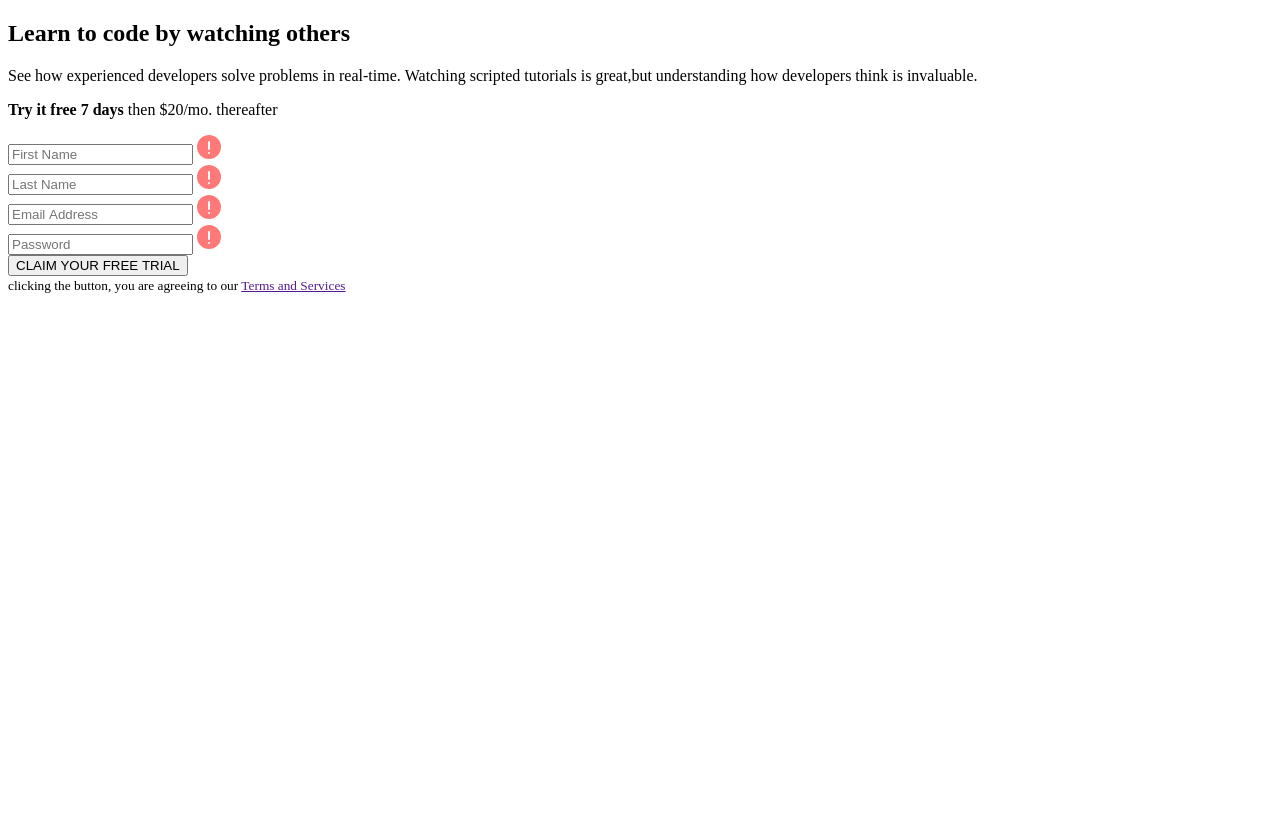
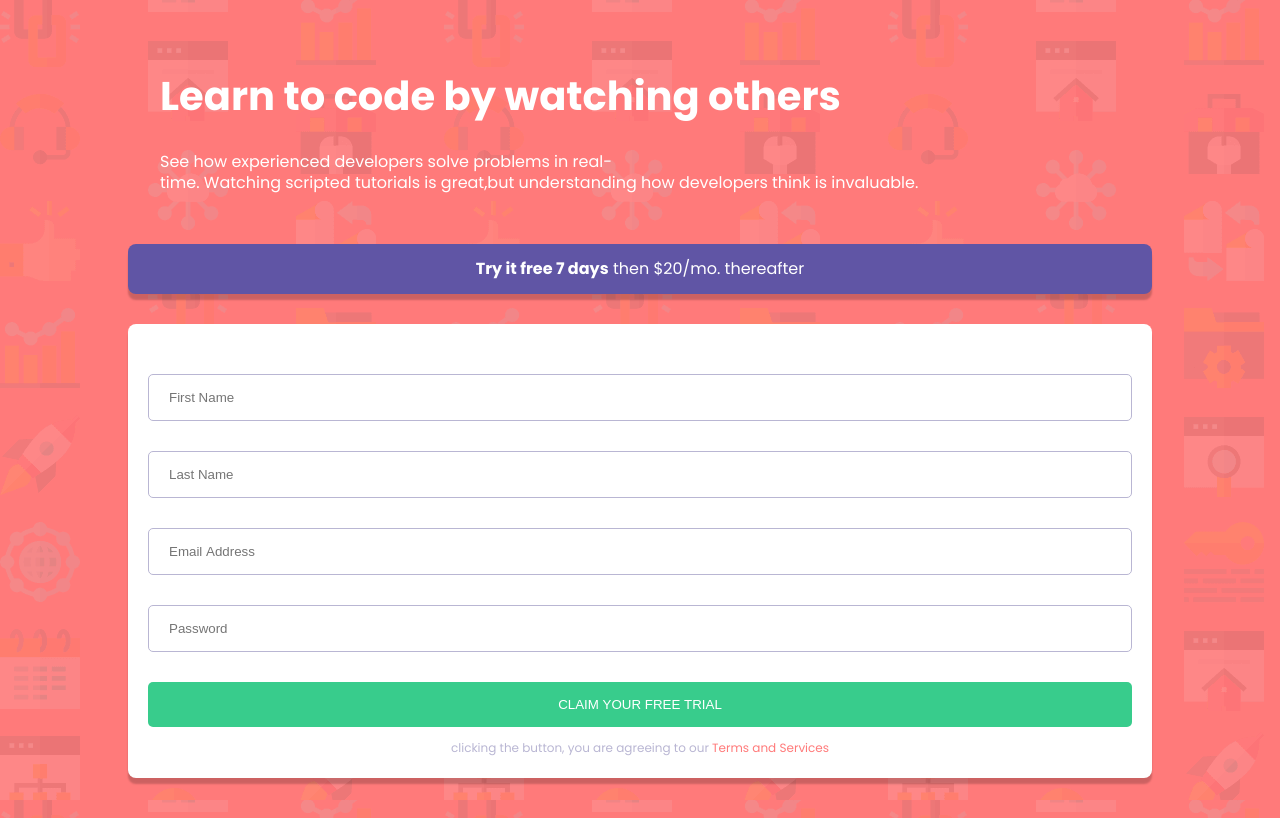
Before and after one commit to Zeuspore/responsive_form, a plain HTML site: page Index.html in a window 1280 px wide. Drawn offline with Linux system fonts and the light colour scheme; the site is published under a folder, as on GitHub Pages, so addresses that start at the root find nothing.

Commit message:
Update Index.html

```diff
--- a/Index.html
+++ b/Index.html
@@ -5,7 +5,7 @@
         <meta
         name="viewport" content="width=device-width, initial-scale=1.0">
         <link rel="icon" type="image/png" sizes="32x32" href="/favicon-32x32 (1).png">
-        <link rel="stylesheet" href="/form.css">
+        <link rel="stylesheet" href="form.css">
         <title>Responsie Form</title>
     </head>
     <body>
```
